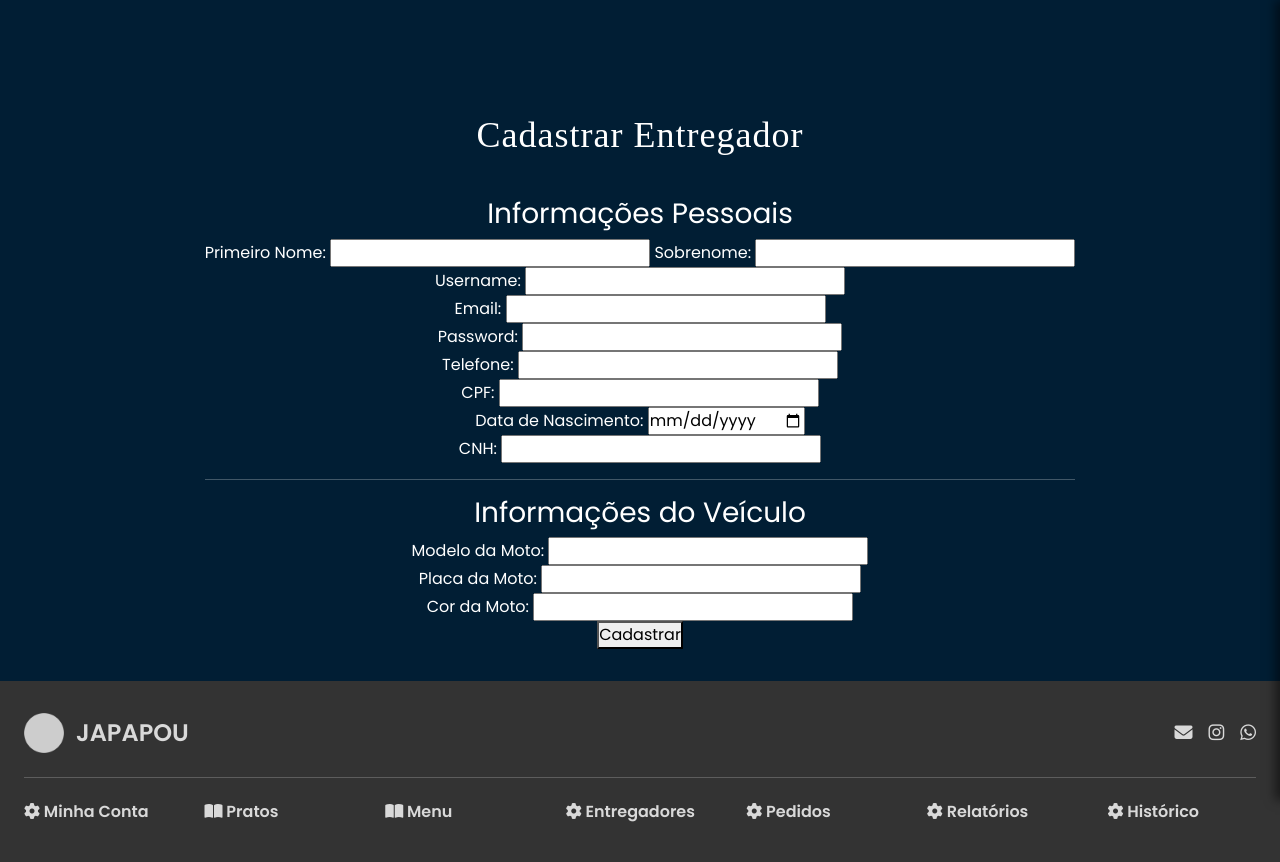
After one commit to PI-InfoWeb-CNAT/Japapou, a Django app: page /manager/register_delivery_man/ in a window 1280 px wide. The commit adds this page. Run offline with Django 5.2, Linux system fonts and the light colour scheme; some libraries are stand-ins or nearby versions.

Commit message:
função de cadastro implementado para os 2 usuarios do sistema
Cliente e Entregador(O gerente que cadastra o entregador)

```diff
--- a/source/japapou/forms.py
+++ b/source/japapou/forms.py
@@ -77,100 +77,48 @@ class MenuForms(forms.ModelForm):
         fields = ["name", "plates"]
 
 class VisitorRegisterForm(forms.ModelForm):
+    '''
+        Formulário personalizado para registro de visitantes para que um novo cliente possa se cadastrar
+    '''
+    password = forms.CharField(required=True, widget=forms.PasswordInput)
+    email = forms.EmailField(required=True, max_length=254)
+    cpf = forms.CharField(required=True, max_length=14)
+    data_nascimento = forms.DateField(required=True, widget=forms.DateInput(attrs={'type': 'date'}))
+
     class Meta:
         model = CustomUser
         fields = ['username', 'password', 'email', 'telefone', 'endereco', 'cpf', 'data_nascimento', 'first_name', 'last_name']
-        widgets = {
-            'password': forms.PasswordInput(),
-        }
 
+
+class DeliveyrRegisterForm(forms.ModelForm):
+    '''
+        Formulário personalizado para que um gerente possa cadastrar um novo entregador
+    '''
+
+    first_name = forms.CharField(required=True, max_length=50)
+    last_name = forms.CharField(required=True, max_length=100)
+    email = forms.EmailField(required=True, max_length=254)
+    password = forms.CharField(required=True, widget=forms.PasswordInput)
+    telefone = forms.CharField(required=True, max_length=20)
+    cpf = forms.CharField(required=True, max_length=14)
+    data_nascimento = forms.DateField(required=True, widget=forms.DateInput(attrs={'type': 'date'}))
+    cnh = forms.CharField(required=True, max_length=10)
+    modelo_moto = forms.CharField(required=True, max_length=20)
+    cor_moto = forms.CharField(required=True, max_length=10)
+    Placa_moto = forms.CharField(required=True, max_length=10)
+
+    class Meta:
+        model = CustomUser
+        fields = ['username', 'password', 'email', 'telefone', 'endereco', 'cpf', 'data_nascimento', 'first_name', 'last_name',
+                  'cnh', 'modelo_moto', 'cor_moto', 'Placa_moto']
 
 
 class CustomUserCreationForm(UserCreationForm):
+    '''
+        Formulário personalizado para criação de usuários no painel de admin
+    '''
     class Meta(UserCreationForm.Meta):
         model = CustomUser
 
         fields = ('tipo_usuario', 'username', 'email', 'first_name', 'last_name', 'is_staff', 'telefone', 'endereco', 'cpf', 'data_nascimento',
-                  'foto_perfil', 'cnh', 'modelo_moto', 'modelo_moto', 'cor_moto', 'Placa_moto')
-
-
-    def clean(self):
-        cleaned_data = super().clean()
-
-        tipo_usuario = cleaned_data.get('tipo_usuario')
-        cnh = cleaned_data.get('cnh')
-        modelo_moto = cleaned_data.get('modelo_moto')
-        email = cleaned_data.get('email')
-        first_name = cleaned_data.get('first_name')
-        last_name = cleaned_data.get('last_name')
-        cpf = cleaned_data.get('cpf')
-        telefone = cleaned_data.get('telefone')
-        endereco = cleaned_data.get('endereco')
-        foto_perfil = cleaned_data.get('foto_perfil')
-        data_nascimento = cleaned_data.get('data_nascimento')
-        cor_moto = cleaned_data.get('cor_moto')
-        Placa_moto = cleaned_data.get('Placa_moto')
-
-        if tipo_usuario == CustomUser.TipoUsuario.DELIVERY:
-            if not cnh:
-                self.add_error('cnh', 'CNH é obrigatório para entregadores.')
-            if not modelo_moto:
-                self.add_error('modelo_moto', 'Modelo da moto é obrigatório para entregadores.')
-            if not email:
-                self.add_error('email', 'Email é obrigatório para entregadores.')
-            if not first_name:
-                self.add_error('first_name', 'Primeiro nome é obrigatório para entregadores.')
-            if not last_name:
-                self.add_error('last_name', 'Sobrenome é obrigatório para entregadores.')
-            if not cpf:
-                self.add_error('cpf', 'CPF é obrigatório para entregadores.')
-            if not telefone:
-                self.add_error('telefone', 'Telefone é obrigatório para entregadores.')
-            if not endereco:
-                self.add_error('endereco', 'Endereço é obrigatório para entregadores.')
-            if not foto_perfil:
-                self.add_error('foto_perfil', 'Foto de perfil é obrigatória para entregadores.')
-            if not data_nascimento:
-                self.add_error('data_nascimento', 'Data de nascimento é obrigatória para entregadores.')
-            if not cor_moto:
-                self.add_error('cor_moto', 'Cor da moto é obrigatória para entregadores.')
-            if not Placa_moto:
-                self.add_error('Placa_moto', 'Placa da moto é obrigatória para entregadores.')
-
-
-        if tipo_usuario == CustomUser.TipoUsuario.MANAGER:
-            if not email:
-                self.add_error('email', 'Email é obrigatório para gerentes.')
-            if not first_name:
-                self.add_error('first_name', 'Primeiro nome é obrigatório para gerentes.')
-            if not last_name:
-                self.add_error('last_name', 'Sobrenome é obrigatório para gerentes.')
-            if not cpf:
-                self.add_error('cpf', 'CPF é obrigatório para gerentes.')
-            if not telefone:
-                self.add_error('telefone', 'Telefone é obrigatório para gerentes.')
-            if not endereco:
-                self.add_error('endereco', 'Endereço é obrigatório para gerentes.')
-            if not foto_perfil:
-                self.add_error('foto_perfil', 'Foto de perfil é obrigatória para gerentes.')
-            if not data_nascimento:
-                self.add_error('data_nascimento', 'Data de nascimento é obrigatória para gerentes.')
-
-
-        if tipo_usuario == CustomUser.TipoUsuario.CLIENT:
-            if not email:
-                self.add_error('email', 'Email é obrigatório para clientes.')
-            if not first_name:
-                self.add_error('first_name', 'Primeiro nome é obrigatório para clientes.')
-            if not last_name:
-                self.add_error('last_name', 'Sobrenome é obrigatório para clientes.')
-            if not cpf:
-                self.add_error('cpf', 'CPF é obrigatório para clientes.')
-            if not telefone:
-                self.add_error('telefone', 'Telefone é obrigatório para clientes.')
-            if not endereco:
-                self.add_error('endereco', 'Endereço é obrigatório para clientes.')
-            if not foto_perfil:
-                self.add_error('foto_perfil', 'Foto de perfil é obrigatória para clientes.')
-            if not data_nascimento:
-                self.add_error('data_nascimento', 'Data de nascimento é obrigatória para clientes.')
+                  'foto_perfil', 'cnh', 'modelo_moto', 'cor_moto', 'Placa_moto')
--- a/source/japapou/models/user.py
+++ b/source/japapou/models/user.py
@@ -14,7 +14,7 @@ class CustomUser(AbstractUser):
     tipo_usuario = models.CharField(
         max_length=20,
         choices=TipoUsuario.choices, # gera uma lista de tuplas que é o formato que o django espera para o menu dropdown
-        default=TipoUsuario.DELIVERY_MAN,
+        default=TipoUsuario.MANAGER,
     )
 
 
--- a/source/japapou/static/css/visitor/login.css
+++ b/source/japapou/static/css/visitor/login.css
@@ -9,6 +9,7 @@ form{
     display: flex;
     flex-direction: column;
     gap: 16px;
+    width: 40em;
 }
 
 form button{
@@ -24,6 +25,7 @@ input{
     width: 400px;
     background-color: var(--azul-mais-escuro);
     color: white;
+    width: 100%;
 }
 
 input::placeholder{
--- a/source/japapou/templates/manager/manage_delivery_man.html
+++ b/source/japapou/templates/manager/manage_delivery_man.html
@@ -131,7 +131,7 @@
     </article>
 
     <div class="add-card">
-      <i class="fa-solid fa-plus"></i>
+      <a href="{% url 'register_delivery_man' %}"><i class="fa-solid fa-plus"></i></a>
     </div>
   </div>
 {% endblock %}
--- /dev/null
+++ b/source/japapou/templates/manager/register_delivery_man.html
@@ -0,0 +1,56 @@
+{% extends 'base.html' %}
+{% load static %}
+
+{% block content %}
+
+<form method="post">
+    {% csrf_token %}
+    <h1>Cadastrar Entregador</h1>
+    <div>
+        <h3>Informações Pessoais</h3>
+
+        <label for="id_fist_name">Primeiro Nome:</label>
+        {{ form.first_name }}
+        <label for="id_last_name">Sobrenome:</label>
+        {{ form.last_name }}<br>
+
+        <label for="id_username">Username:</label>
+        {{ form.username }}<br>
+
+        <label for="id_email">Email:</label>
+        {{ form.email }}<br>
+
+        <label for="id_password">Password:</label>
+        {{ form.password }}<br>
+
+        <label for="id_telefone">Telefone:</label>
+        {{ form.telefone }}<br>
+
+        <label for="id_cpf">CPF:</label>
+        {{ form.cpf }}<br>
+
+        <label for="id_data_nascimento">Data de Nascimento:</label>
+        {{ form.data_nascimento}}<br>
+
+        <label for="id_cnh">CNH:</label>
+        {{ form.cnh }}<br>
+
+    </div>
+
+    <hr>
+
+    <div>
+        <h3>Informações do Veículo</h3>
+        <label for="id_modelo_moto">Modelo da Moto:</label>
+        {{ form.modelo_moto }}<br>
+
+        <label for="id_placa_moto">Placa da Moto:</label>
+        {{ form.Placa_moto }}<br>
+
+        <label for="id_cor_moto">Cor da Moto:</label>
+        {{ form.cor_moto }}
+    </div>
+
+    <button type="submit">Cadastrar</button>
+</form>
+{% endblock content %}
--- a/source/japapou/templates/visitor/login.html
+++ b/source/japapou/templates/visitor/login.html
@@ -47,8 +47,7 @@
                         <label for="id_data_nascimento">Data de Nascimento:</label>
                         {{ register_form.data_nascimento}}
 
-                        <label for="id_nome">Nome Completo:</label>
-                        {{ register_form.nome }}
+
                         <!-- <a href="">Esqueci minha senha</a> -->
                         <button name="register_submit" type="submit">Cadastrar</button>
                     </form>
--- a/source/japapou/urls/manager_urls.py
+++ b/source/japapou/urls/manager_urls.py
@@ -1,5 +1,6 @@
 from django.urls import path  # type: ignore
 from japapou.views import *  # type: ignore
+
 
 urlpatterns = [
     path("history/", manager_history_view, name="manager_history"),
@@ -19,4 +20,5 @@ urlpatterns = [
     path("profile/", manager_profile_view, name="manager_profile"),
     path("dashboard/", manager_dashboard_view, name="manager_dashboard"),
     path("assign_delivery/", manager_assign_delivery_view, name="manager_assign_delivery"),
+    path("register_delivery_man/", delivery_man_register_view, name="register_delivery_man"),
 ]
--- a/source/japapou/views/__init__.py
+++ b/source/japapou/views/__init__.py
@@ -2,6 +2,6 @@ from .client_views import *
 from .delivery_man_views import *
 from .manager_views import *
 from .visitor_views import *
-
+from .auth_view.auth_view import *
 from .home_view import *
 from .contact_view import *
--- a/source/japapou/views/auth_view/auth_view.py
+++ b/source/japapou/views/auth_view/auth_view.py
@@ -1,10 +1,28 @@
 from django.contrib.auth import logout, login
 from django.shortcuts import redirect, render
 from django.contrib.auth.forms import AuthenticationForm # type: ignore
-from japapou.forms import VisitorRegisterForm  # type: ignore
+from japapou.forms import VisitorRegisterForm, DeliveyrRegisterForm  # type: ignore
 
 
+def delivery_man_register_view(request):
+    form = DeliveyrRegisterForm()
 
+    if request.method == "POST":
+        print(request.POST)
+
+        form = DeliveyrRegisterForm(request.POST)
+        if form.is_valid():
+            user = form.save(commit=False) # Salva o usuário, mas não faz commit no banco ainda
+            user.tipo_usuario = 'DELIVERY_MAN'  # Define o tipo de usuário como ENTREGADOR
+            user.set_password(form.cleaned_data['password'])  # Hash da senha
+            user.save()  # Agora faz o commit no banco
+            login(request, user)
+            return redirect("home")
+        else:
+            print(form.errors)
+            form = DeliveyrRegisterForm()
+
+    return render(request, "manager/register_delivery_man.html", context={'form': form})
 
 def login_register_view(request):
     login_form = AuthenticationForm()
@@ -22,12 +40,19 @@ def login_register_view(request):
             else:
                 login_error = "Usuário ou senha inválidos."
         elif 'register_submit' in request.POST:
+            print(request.POST)
             register_form = VisitorRegisterForm(request.POST)
             if register_form.is_valid():
-                user = register_form.save()
+
+                user = register_form.save(commit=False) # Salva o usuário, mas não faz commit no banco ainda
+                user.tipo_usuario = 'CLIENT'  # Define o tipo de usuário como CLIENTE
+                user.set_password(register_form.cleaned_data['password'])  # Hash da senha
+                user.save()  # Agora faz o commit no banco
+
                 login(request, user)
                 return redirect("home")
             else:
+                print(register_form.errors)
                 register_error = "Erro ao cadastrar. Verifique os dados."
 
     return render(request, "visitor/login.html", {
```
Also changed, not shown: source/japapou/admin.py (+5 -2 lines), source/japapouAdmin/db.sqlite3.
